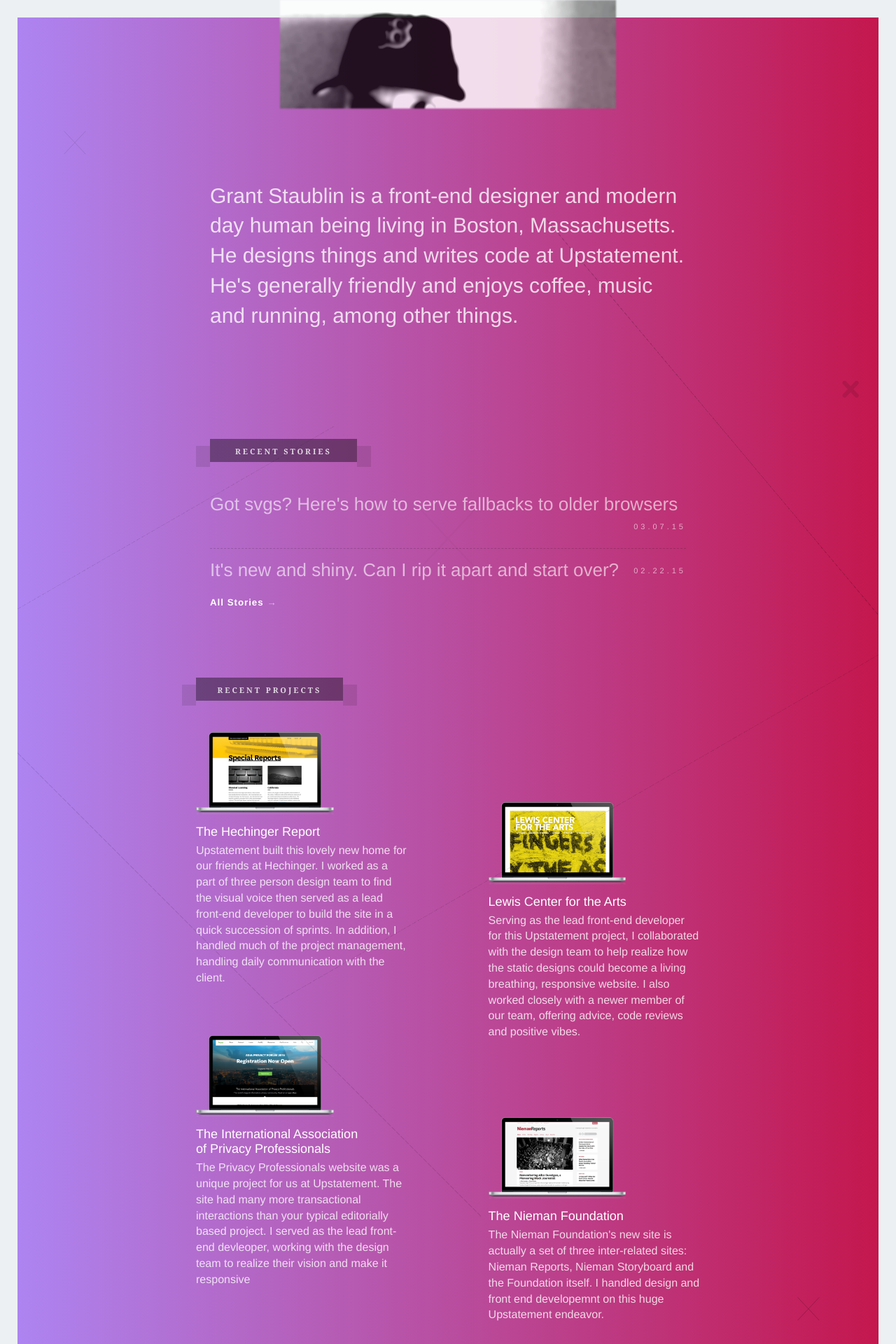
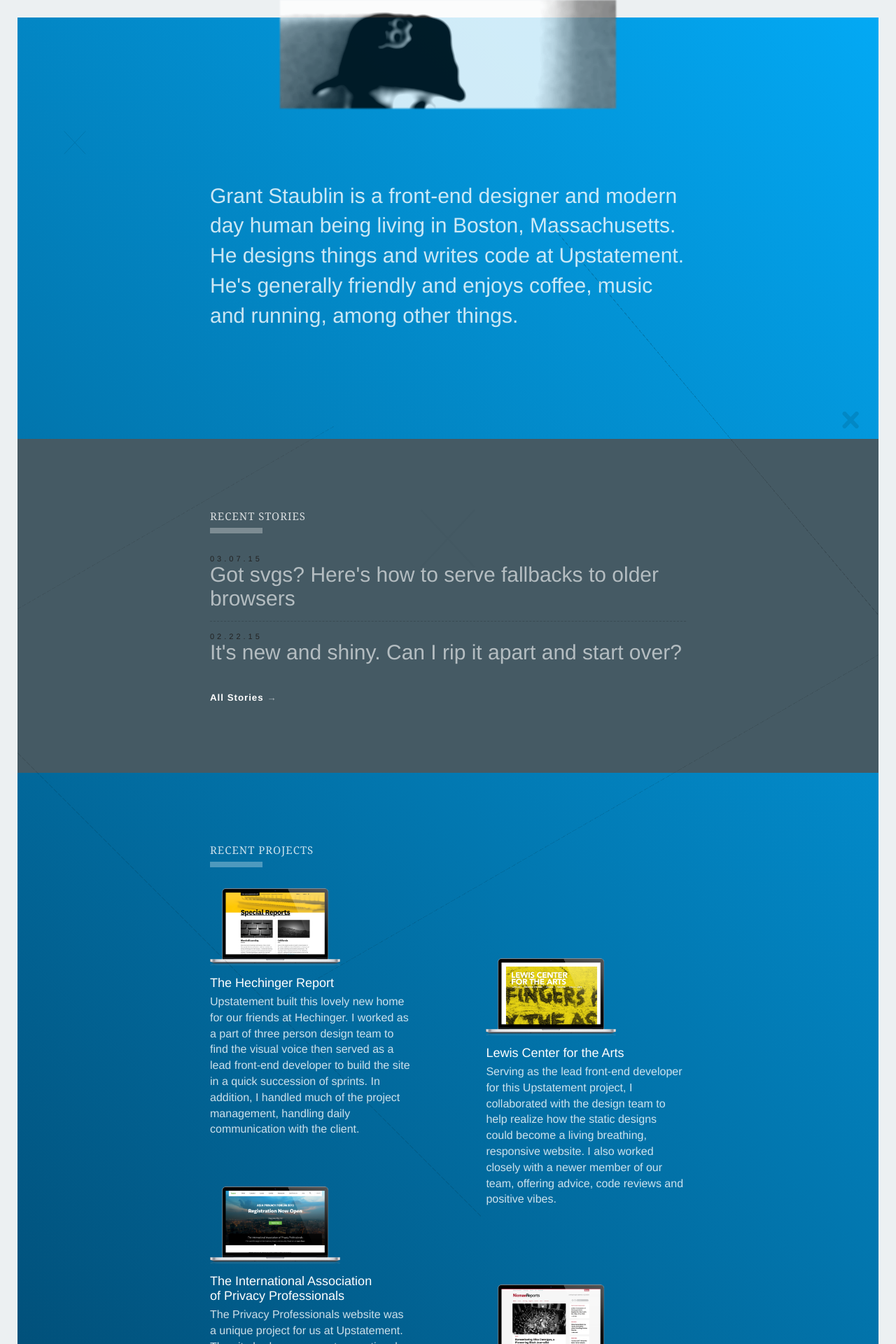
Before and after one commit to gcstaublin/gcstaublin.github.io, a Jekyll site: the page built from index.html, in a window 1280 px wide. Shown: the top 1920 px of the page at 70% size. Built offline with Jekyll 4.4.1, drawn with Linux system fonts in a browser that asks for light colours; nearby versions of some CDN libraries; the list of posts is cut into pages by our own code.

Commit message:
Change color theme.

```diff
--- a/_config.yml
+++ b/_config.yml
@@ -12,6 +12,8 @@ markdown: kramdown
 permalink: /articles/:title
 paginate: 2
 paginate_path: "archive/page/:num"
+
+excerpt_separator: <!--more-->
 
 
 
--- a/archive.html
+++ b/archive.html
@@ -16,7 +16,7 @@ permalink: /archive/
           <h3 class="archive-h">
             <a class="archive-h-link" href="{{ post.url }}">{{ post.title }}</a>
           </h3> <!-- /archive-h -->
-          <div class="archive-text">{{ post.content | truncatewords: 25 }}</div>
+          <div class="archive-text">{{ post.content | truncatewords: 50 | remove: '<p>' | remove: '</p>' }} <a class="archive-text-link" href="{{ post.url}}">Read More</a></div>
         </article>
       </li> <!-- /tease-item -->
     {% endfor %}
--- a/index.html
+++ b/index.html
@@ -3,10 +3,6 @@ layout: default
 ---
 
 <div class="bg-container">
-
-                <!-- <div class="type-img-container">
-                    <img calss="type-img" src="/static/img/grant_staublin.svg">
-                </div> -->
 
   <div class="grant-img-container">
       <a href="/">
@@ -15,27 +11,30 @@ layout: default
   </div> <!-- /grant-img-container -->
 
   <div class="content-inner">
-
     <div class="page-mod">
       <h4 class="page-intro">Grant Staublin is a front-end designer and modern day human being living in Boston, Massachusetts. He designs things and writes code at Upstatement. He's generally friendly and enjoys coffee, music and running, among other things.</h4>
-                        <!-- <h5 class="page-intro-sm">Get in touch. Or check out a few recent projects</h5> -->
     </div> <!-- /page-mod -->
 
   <div class="teases-mod">
+    <div class="teases-mod--inner">
       <h5 class="section-h">Recent Stories</h5>
       <ul class="tease-items">
         {% for post in site.posts limit: 3 %}
-
           <li class="tease-item">
-                                  <a class="tease-link" href="{{ post.url }}">{{ post.tease }}<span class="tease-date">{{ post.date | date: "%m.%d.%y" }}</span></a>
+            <article>
+               <p class="tease-date">{{ post.date | date: "%m.%d.%y" }}</p>
+              <h4 class="tease-h">
+                <a class="tease-link" href="{{ post.url }}">{{ post.tease }}</a>
+              </h4>
+            </article>
           </li> <!-- /tease-item -->
-
         {% endfor %}
-
       </ul> <!-- /tease-items -->
       <h5 class="all-link">
         <a class="archive-link" href="/archive/">All Stories</a>
       </h5>
+    </div> <!-- /teases-mod--inner -->
+
   </div> <!-- /teases-mod -->
 
 
@@ -61,8 +60,6 @@ layout: default
                   <a class="grid-item-link" target="_blank" href="http://hechingerreport.org/">The Hechinger Report</a>
               </h5>
               <p class="grid-item-text">Upstatement built this lovely new home for our friends at Hechinger. I worked as a part of three person design team to find the visual voice then served as a lead front-end developer to build the site in a quick succession of sprints. In addition, I handled much of the project management, handling daily communication with the client. </p>
-                                   <!--  <p class="grid-item-meta">Design, Front-end development, Responsive strategy</p> -->
-
             </div> <!-- /grid-item-content -->
           </div> <!-- /grid-item -->
 
@@ -79,11 +76,8 @@ layout: default
                   <a class="grid-item-link" target="_blank" href="http://arts.princeton.edu/">Lewis Center for the Arts</a>
               </h5>
               <p class="grid-item-text">Serving as the lead front-end developer for this Upstatement project, I collaborated with the design team to help realize how the static designs could become a living breathing, responsive website. I also worked closely with a newer member of our team, offering advice, code reviews and positive vibes.</p>
-                                    <!-- <p class="grid-item-meta">xxxx</p> -->
             </div> <!-- /grid-item-content -->
           </div> <!-- /grid-item -->
-
-
 
 
           <div class="grid-item">
@@ -98,10 +92,8 @@ layout: default
                 <a class="grid-item-link" target="_blank" href="https://www.privacyassociation.org/">The International Association </br>of Privacy Professionals</a>
               </h5>
               <p class="grid-item-text">The Privacy Professionals website was a unique project for us at Upstatement. The site had many more transactional interactions than your typical editorially based project. I served as the lead front-end devleoper, working with the design team to realize their vision and make it responsive</p>
-                                    <!-- <p class="grid-item-meta">xxxx</p> -->
             </div> <!-- /grid-item-content -->
           </div> <!-- /grid-item -->
-
 
 
           <div class="grid-item">
@@ -116,16 +108,12 @@ layout: default
                 <a class="grid-item-link" target="_blank" href="http://niemanreports.org/">The Nieman Foundation</a>
               </h5>
               <p class="grid-item-text">The Nieman Foundation's new site is actually a set of three inter-related sites: Nieman Reports, Nieman Storyboard and the Foundation itself. I handled design and front end developemnt on this huge Upstatement endeavor.</p>
-                                    <!-- <p class="grid-item-meta">xxxx</p> -->
             </div> <!-- /grid-item-content -->
           </div> <!-- /grid-item -->
 
         </div> <!-- /grid-items -->
 
     </div> <!-- /page-mod -->
-
-
-
 
 
     <!-- SVG -->
--- a/static/css/screen-prefix.css
+++ b/static/css/screen-prefix.css
@@ -488,7 +488,7 @@ pre, code {
 
 .bg-backsplash {
   background-color: #B9448B;
-  background-image: linear-gradient(-90deg, #C4174E, #AD84F1);
+  background-image: linear-gradient(45deg, #01466c, #03A9F4);
   padding-bottom: 25px;
 }
 .bg-backsplash:after {
@@ -549,7 +549,7 @@ pre, code {
   color: #222222;
   margin: 0;
   font-size: 1.15em;
-  line-height: 1.25;
+  line-height: 1.45;
   color: #444444;
 }
 .archive-text > p {
@@ -557,6 +557,16 @@ pre, code {
 }
 .archive-text img {
   display: none;
+}
+
+.archive-text-link {
+  position: relative;
+  text-decoration: none;
+  color: #C0235B;
+  font-size: 0.85em;
+}
+.archive-text-link:hover {
+  text-decoration: underline;
 }
 
 body {
@@ -584,14 +594,13 @@ body {
 
 .content-inner {
   position: relative;
-  padding: 0 10px;
   overflow: hidden;
 }
 
 .bg-container {
   padding-bottom: 100px;
   background-color: #B9448B;
-  background-image: linear-gradient(-90deg, #C4174E, #AD84F1);
+  background-image: linear-gradient(45deg, #01466c, #03A9F4);
 }
 .bg-container:after {
   content: "";
@@ -673,41 +682,37 @@ body {
 }
 
 .section-h {
+  font-family: "jubilat", Georgia, serif;
+  font-weight: 200;
+  color: black;
   position: relative;
-  display: inline-block;
   margin: 0 auto 45px;
   width: 100%;
-  max-width: 210px;
-  padding: 10px 15px 8px;
-  text-align: center;
   color: rgba(255, 255, 255, 0.8);
-  background-color: rgba(0, 0, 0, 0.4);
-  font-family: "jubilat", Georgia, serif;
-  font-size: 11px;
-  font-weight: 900;
+  font-size: 15px;
   text-transform: uppercase;
-  letter-spacing: 3px;
+  letter-spacing: 1px;
 }
-.section-h:after, .section-h:before {
+.section-h:after {
   position: absolute;
   content: '\0020';
-  background-color: rgba(0, 0, 0, 0.1);
-  width: 20px;
-  height: 30px;
-  top: 10px;
-}
-.section-h:after {
-  right: -20px;
-}
-.section-h:before {
-  left: -20px;
+  width: 75px;
+  height: 8px;
+  background-color: rgba(255, 255, 255, 0.3);
+  left: 0;
+  bottom: -15px;
 }
 
 .teases-mod {
   width: 100%;
   margin: 30px auto 100px;
+  background-color: #455A64;
+}
+
+.teases-mod--inner {
+  margin: 0 auto;
   max-width: 720px;
-  padding: 0 20px;
+  padding: 100px 20px;
 }
 
 .tease-items {
@@ -716,13 +721,17 @@ body {
   list-style: none;
 }
 
+.tease-h {
+  margin: 0;
+  font-weight: 300;
+  font-size: 30px;
+  font-family: "omnes-pro", Helvetica, sans-serif;
+}
+
 .tease-item {
   margin-bottom: 15px;
   padding-bottom: 15px;
   border-bottom: 1px dashed rgba(0, 0, 0, 0.17);
-  font-family: "omnes-pro", Helvetica, sans-serif;
-  font-size: 26px;
-  font-weight: 300;
 }
 .tease-item:after {
   content: "";
@@ -747,10 +756,14 @@ body {
 }
 
 .tease-date {
-  float: right;
+  margin: 0;
   font-size: 11px;
-  line-height: 32px;
   letter-spacing: 4px;
+}
+
+.all-link {
+  margin-top: 40px;
+  margin-bottom: 0;
 }
 
 .archive-link {
@@ -772,6 +785,7 @@ body {
 
 .grid-mod {
   margin: 60px auto;
+  padding: 0 20px;
   max-width: 720px;
 }
 .grid-mod:after {
--- a/static/scss/_homepage.scss
+++ b/static/scss/_homepage.scss
@@ -91,32 +91,35 @@
 
 
 .section-h {
+  @include display;
   position: relative;
-  display: inline-block;
   margin: 0 auto 45px;
   width: 100%;
-  max-width: 210px;
-  padding: 10px 15px 8px;
-  text-align: center;
   color: rgba(255, 255, 255, 0.8);
-  background-color: rgba(0, 0, 0, 0.4);
-  font-family: $type-accent;
-  font-size: 11px;
-  font-weight: 900;
+  font-size: 15px;
   text-transform: uppercase;
-  letter-spacing: 3px;
-
-  &:after,
-  &:before {
+  letter-spacing: 1px;
+  &:after {
     position: absolute;
     content: '\0020';
-    background-color: rgba(0, 0, 0, 0.1);
-    width: 20px;
-    height: 30px;
-    top: 10px;
+    width: 75px;
+    height: 8px;
+    background-color: rgba(255, 255, 255, 0.3);
+    left: 0;
+    bottom: -15px;
   }
-  &:after { right: -20px; }
-  &:before { left: -20px; }
+
+  // &:after,
+  // &:before {
+  //   position: absolute;
+  //   content: '\0020';
+  //   background-color: rgba(0, 0, 0, 0.1);
+  //   width: 20px;
+  //   height: 30px;
+  //   top: 10px;
+  // }
+  // &:after { right: -20px; }
+  // &:before { left: -20px; }
 }
 
 
@@ -134,8 +137,18 @@
 .teases-mod {
   width: 100%;
   margin: 30px auto 100px;
+  // max-width: $width-med;
+  // padding: 0 20px;
+  // padding-bottom: 20px;
+  // background-color: rgba(0, 0, 0, 0.5);
+  background-color: $primary-color-drk;
+  // background-color: rgba($primary-text-color, 0.8);
+}
+
+.teases-mod--inner {
+  margin: 0 auto;
   max-width: $width-med;
-  padding: 0 20px;
+  padding: 100px 20px;
 }
 
 
@@ -145,14 +158,17 @@
   list-style: none;
 }
 
+.tease-h {
+  margin: 0;
+  font-weight: 300;
+  font-size: 30px;
+  font-family: $type-main;
+}
 
 .tease-item {
   margin-bottom: 15px;
   padding-bottom: 15px;
   border-bottom: 1px dashed rgba(0, 0, 0, 0.17);
-  font-family: $type-main;
-  font-size: 26px;
-  font-weight: 300;
   @include clearfix;
 
   &:last-child {
@@ -175,12 +191,16 @@
 
 
 .tease-date {
-  float: right;
+  margin: 0;
   font-size: 11px;
-  line-height: 32px;
   letter-spacing: 4px;
 }
 
+
+.all-link {
+  margin-top: 40px;
+  margin-bottom: 0;
+}
 
 .archive-link {
   position: relative;
@@ -213,6 +233,7 @@
 
 .grid-mod {
   margin: 60px auto;
+  padding: 0 20px;
   max-width: $width-med;
   @include clearfix;
 }
--- a/static/scss/_page.scss
+++ b/static/scss/_page.scss
@@ -8,7 +8,8 @@
 
 .bg-backsplash {
   background-color: $bg-fallback;
-  background-image: linear-gradient(-90deg, #C4174E, #AD84F1);
+  // background-image: linear-gradient(-90deg, #C4174E, #AD84F1);
+  background-image: $bg;
   padding-bottom: 25px;
   @include clearfix;
 }
@@ -64,10 +65,29 @@
   @include text;
   margin: 0;
   font-size: 1.15em;
-  line-height: 1.25;
+  line-height: 1.45;
   color: $tease-text;
   > p { margin: 0; }
 
   // find a method of removing this within jekyll
   img { display: none; }
 }
+
+.archive-text-link {
+  position: relative;
+  text-decoration: none;
+  color: #C0235B;
+  font-size: 0.85em;
+
+  &:hover { text-decoration: underline; }
+
+  // &:after {
+  //   position: absolute;
+  //   display: inline-block;
+  //   content: '→';
+  //   color: inherit;
+  //   margin-left: 10px;
+  //   top: 50%;
+  //   transform: translateY(-50%);
+  // }
+}
--- a/static/scss/_universal.scss
+++ b/static/scss/_universal.scss
@@ -29,7 +29,7 @@ body {
 
 .content-inner {
   position: relative;
-  padding: 0 10px;
+  // padding: 0 10px;
   overflow: hidden;
 }
 
@@ -37,6 +37,7 @@ body {
 .bg-container {
   padding-bottom: 100px;
   background-color: $bg-fallback;
-  background-image: linear-gradient(-90deg, #C4174E, #AD84F1);
+  // background-image: linear-gradient(-90deg, #C4174E, #AD84F1);
+  background-image: $bg;
   @include clearfix;
 }
--- a/static/scss/_variables.scss
+++ b/static/scss/_variables.scss
@@ -103,3 +103,9 @@ $bp-social: 800px;
 $bp-social-lg: $bp-med;
 
 $bp-post-has-pad: 700px;
+
+
+// Background
+// --------------------------------------------
+
+$bg: linear-gradient(45deg, darken(#0288D1, 20%), #03A9F4);
```
Also changed, not shown: _posts/2015-03-07-five-methods-of-providing-fallbacks-for-svg.md (+2 -2 lines), static/css/screen.css (+44 -30 lines). Lines whose indentation alone changed are shown as unchanged.
